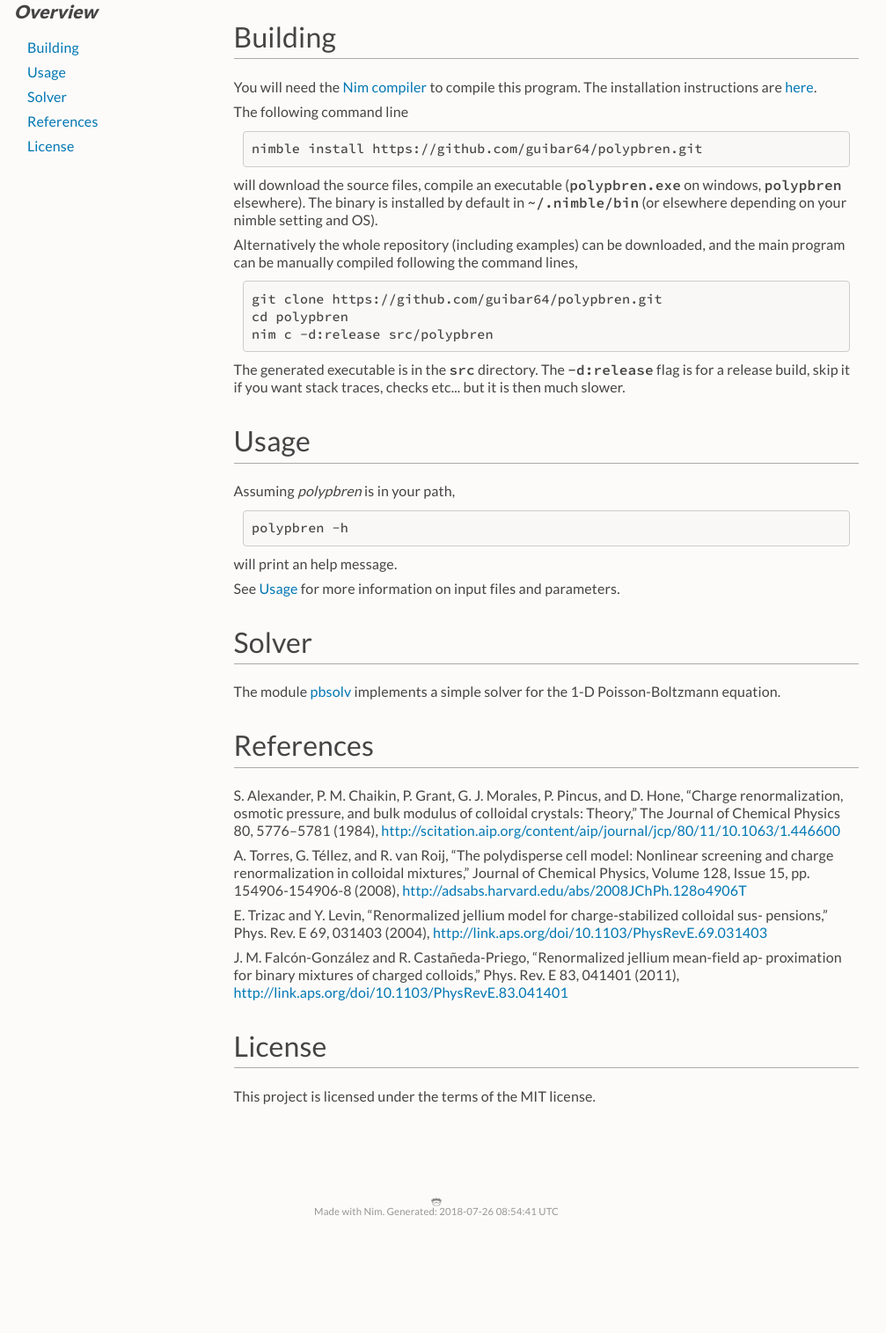
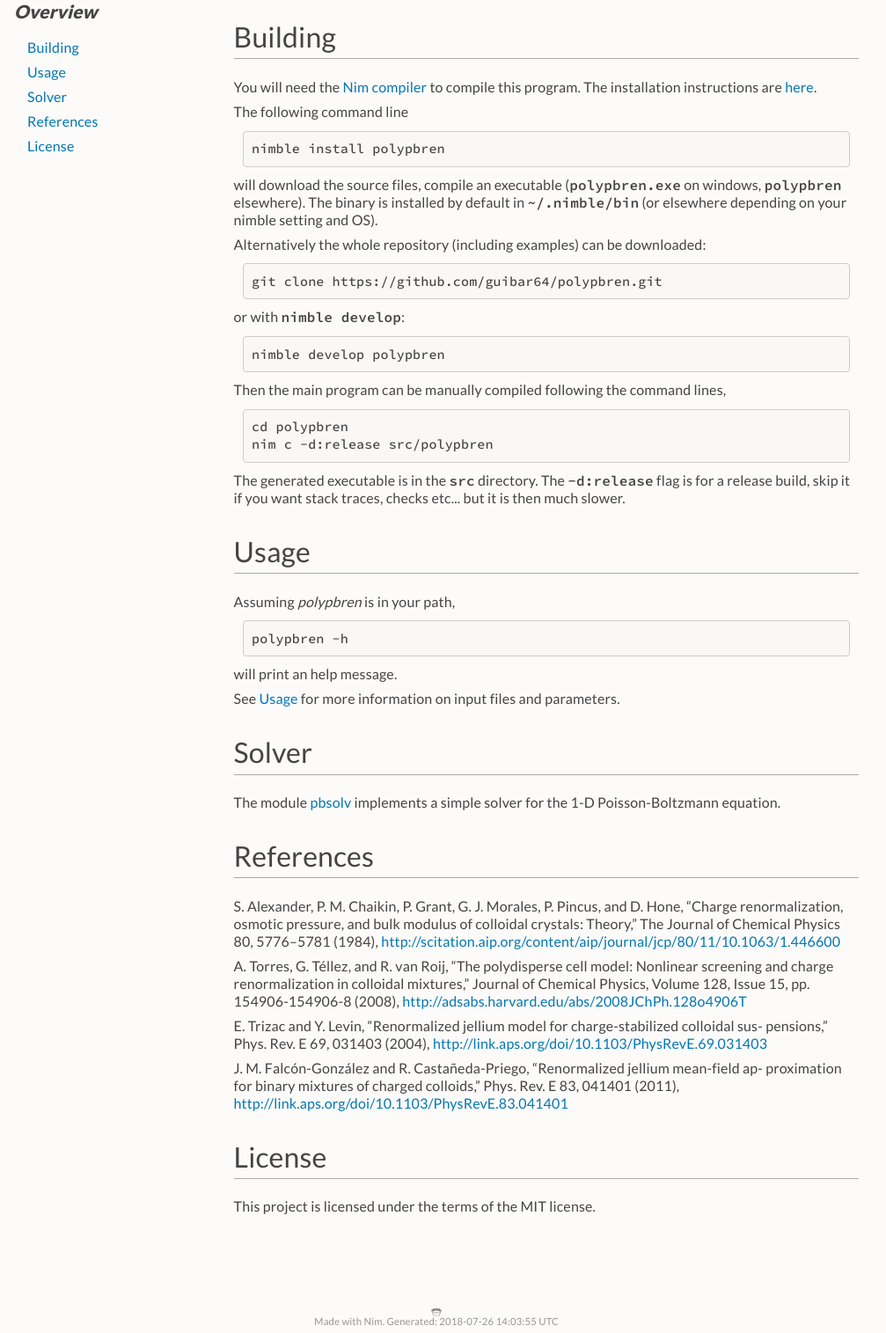
Before and after one commit to guibar64/polypbren, a plain HTML site: page index.html in a window 1280 px wide. Shown: the part 287-1802 px from the top of the page at 88% size, without its empty margins (144-1151 px from the left). Before the commit the page ends 1682 px from the top, so only its background shows below. Drawn offline with Linux system fonts and the light colour scheme.

Commit message:
Update documentation

```diff
--- a/index.html
+++ b/index.html
@@ -85,15 +85,18 @@ function main() {
   </div>
   <div class="nine columns" id="content">
   <div id="tocRoot"></div>
-  <p class="module-desc"><p>Polypbren is a program that computes the renormalized parameters (renormalized charges and screening length) for dispersions of charged spherical particles with arbitrary size distributions. The surface charge of the colloids can be fixed or regulated by pH. The Poisson-Boltzmann Cell Model and Renormalized Jellium Model are implemented. This <a class="reference external" href="https://arxiv.org/abs/1807.09542">paper</a>) details the calculations it was designed for. See also the <a class="reference external" href="#references">References</a> for more information on the scientific part.</p>
+  <p class="module-desc"><p>Polypbren is a program that computes the renormalized parameters (renormalized charges and screening length) for dispersions of charged spherical particles with arbitrary size distributions. The surface charge of the colloids can be fixed or regulated by pH. The Poisson-Boltzmann Cell Model and Renormalized Jellium Model are implemented. This <a class="reference external" href="https://arxiv.org/abs/1807.09542">paper</a> details the calculations it was designed for. See also the <a class="reference external" href="#references">References</a> for more information on the scientific part.</p>
 
 <h1><a class="toc-backref" id="building" href="#building">Building</a></h1><p>You will need the <a class="reference external" href="https://nim-lang.org/">Nim compiler</a> to compile this program. The installation instructions are <a class="reference external" href="https://nim-lang.org/install.html">here</a>.</p>
 <p>The following command line</p>
-<pre>nimble install https://github.com/guibar64/polypbren.git</pre>
+<pre>nimble install polypbren</pre>
 <p>will download the source files, compile an executable (<tt class="docutils literal"><span class="pre">polypbren.exe</span></tt> on windows, <tt class="docutils literal"><span class="pre">polypbren</span></tt> elsewhere). The binary is installed by default in <tt class="docutils literal"><span class="pre">~/.nimble/bin</span></tt> (or elsewhere depending on your nimble setting and OS).</p>
-<p>Alternatively the whole repository (including examples) can be downloaded, and the main program can be manually compiled following the command lines,</p>
+<p>Alternatively the whole repository (including examples) can be downloaded:</p>
+<pre>git clone https://github.com/guibar64/polypbren.git</pre>
+<p>or with <tt class="docutils literal"><span class="pre">nimble develop</span></tt>:</p>
+<pre>nimble develop polypbren</pre>
+<p>Then the main program can be manually compiled following the command lines,</p>
 <pre>
-git clone https://github.com/guibar64/polypbren.git
 cd polypbren
 nim c -d:release src/polypbren</pre>
 <p>The generated executable is in the  <tt class="docutils literal"><span class="pre">src</span></tt> directory. The <tt class="docutils literal"><span class="pre">-d:release</span></tt> flag is for a release build, skip it if you want stack traces, checks etc... but it is then much slower.</p>
@@ -120,7 +123,7 @@ nim c -d:release src/polypbren</pre>
       <div class="twelve-columns footer">
         <span class="nim-sprite"></span>
         <br/>
-        <small>Made with Nim. Generated: 2018-07-26 08:54:41 UTC</small>
+        <small>Made with Nim. Generated: 2018-07-26 14:03:55 UTC</small>
       </div>
     </div>
   </div>
```
Also changed, not shown: example.html (+1 -1 lines), pbsolv.html (+1 -1 lines), usage.html (+1 -1 lines).
